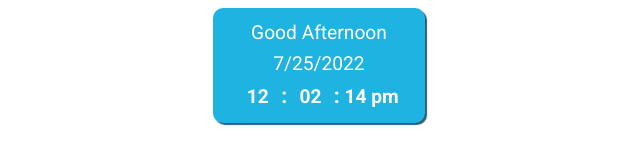
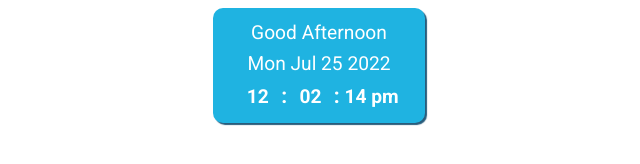
Before and after one commit to suey147/notion-date-widget, a plain HTML site: page index.html in a window 1280 px wide. Shown: the full height of the page, 321-961 px from the left. Drawn offline with Linux system fonts and the light colour scheme.

Commit message:
Update index.html

```diff
--- a/index.html
+++ b/index.html
@@ -109,7 +109,7 @@ h1 {
 <script>
     function date() {
 var today = new Date();
-document.getElementById('date').innerHTML = today.toLocaleDateString();
+document.getElementById('date').innerHTML = today.toDateString();
 }
 
 
```
